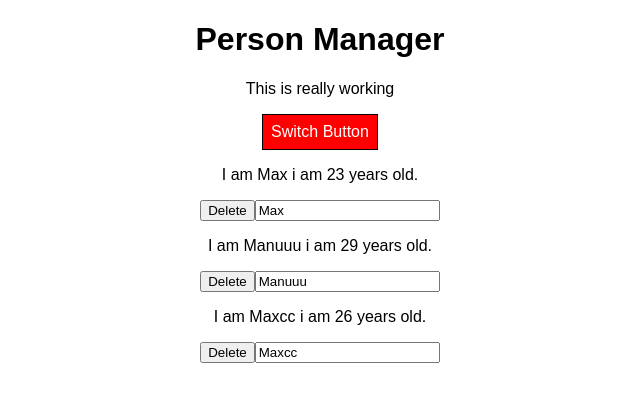
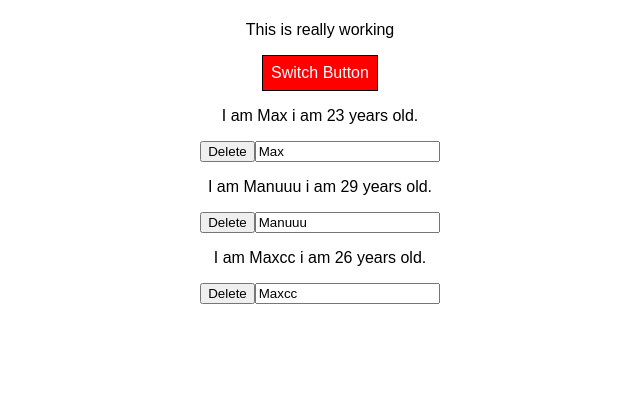
Before and after one commit to shavzzhussain/udemy-react, a React app in the folder react-complete-guide/: page / in a window 1280 px wide. Shown: the top 402 px of the page, without its empty margins (320-960 px from the left). Built offline with nearby package versions, Linux system fonts and the light colour scheme.

Commit message:
another form of hoc

```diff
--- a/react-complete-guide/src/components/Hoc/WithClass.js
+++ b/react-complete-guide/src/components/Hoc/WithClass.js
@@ -1,5 +1,9 @@
 import React from 'react';
-const withClass = props => (
-<div className={props.classes}>{props.children}</div>
-)
+const withClass = (WrappedComponent, className) => {
+    return props => (
+        <div className={className}>
+            <WrappedComponent/>
+        </div>
+    );
+    }
 export default withClass;
--- a/react-complete-guide/src/containers/App.js
+++ b/react-complete-guide/src/containers/App.js
@@ -1,8 +1,8 @@
-import React, { Component } from 'react';
+import React, { Component,Fragment } from 'react';
 import Styleclasses from './App.css';
 import Persons from '../components/Persons/Persons'
 import Cockpit from '../components/Cockpit/Cockpit'
-import WithClass from '../components/Hoc/WithClass'
+import withClass from '../components/Hoc/withClass'
 class App extends Component {
     // state property of a class based component
     state = {
@@ -56,7 +56,7 @@ class App extends Component {
         }
 
     return (
-        <WithClass classes={Styleclasses.App}>
+        <Fragment>
             <Cockpit
             title={this.props.appTitle}
             clicked={this.tooglePersonHandler}
@@ -64,9 +64,9 @@ class App extends Component {
             showPerson= {this.state.showPerson}
             />
             {persons}
-        </WithClass>
+        </Fragment>
     );
   }
 }
 
-export default App;
+export default withClass(App,Styleclasses.App);
```
